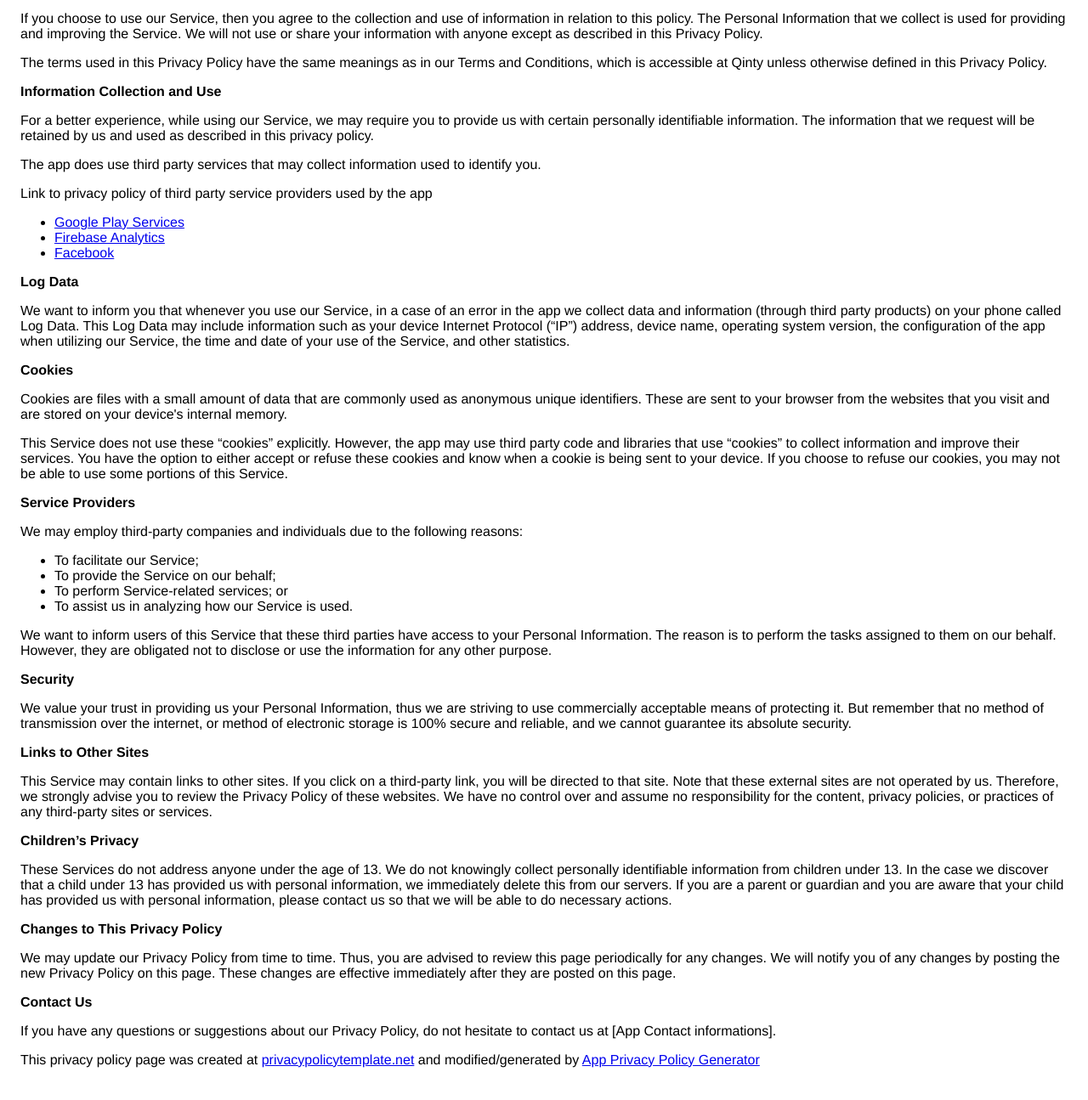
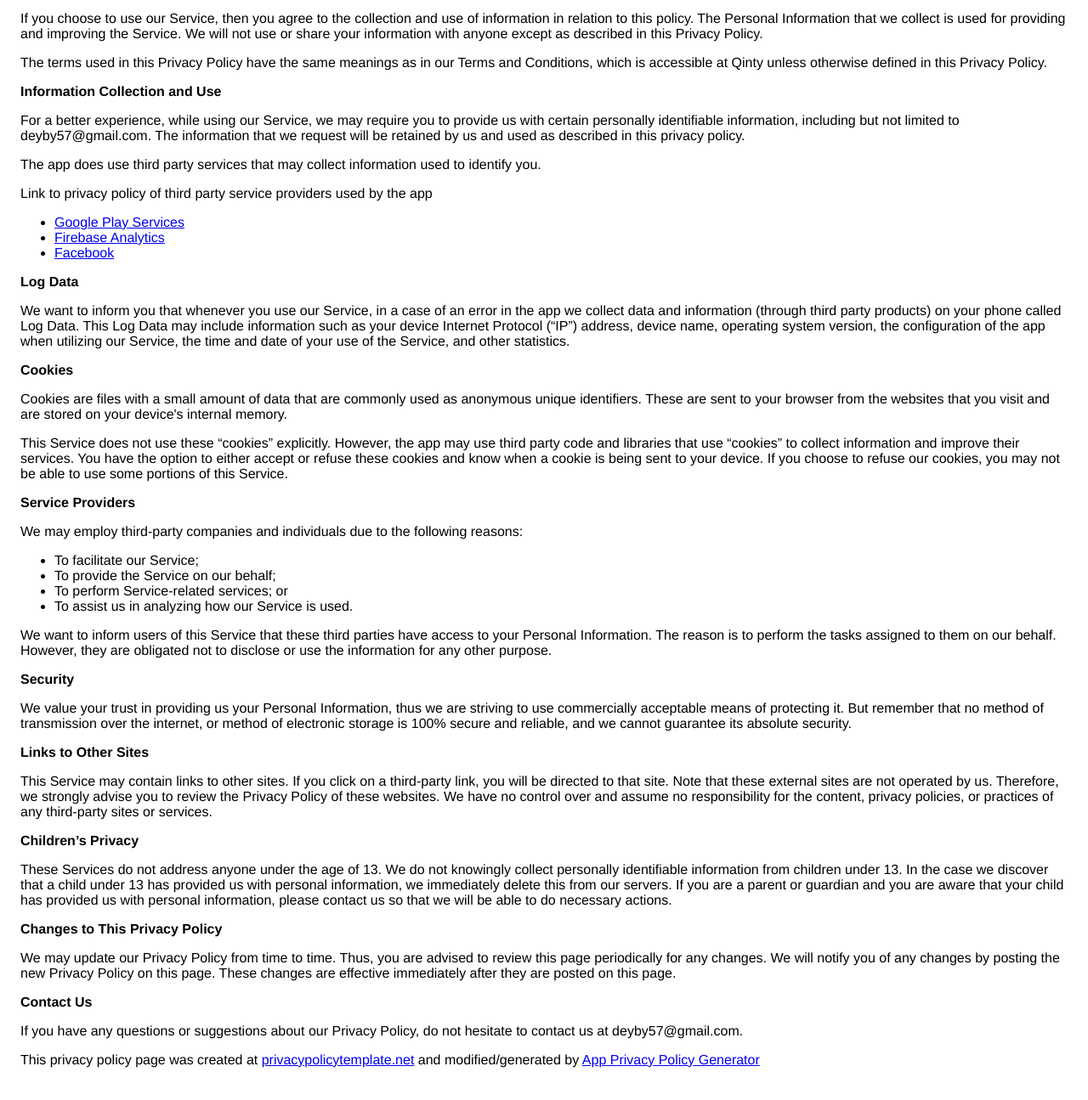
Before and after one commit to Juandeyby/Qinty, a plain HTML site: page privacy.html in a window 1280 px wide. Shown: the part 147-1442 px from the top of the page at 85% size. Drawn offline with Linux system fonts and the light colour scheme.

Commit message:
Update privacy.html

```diff
--- a/privacy.html
+++ b/privacy.html
@@ -33,7 +33,7 @@
                   </p> <p><strong>Information Collection and Use</strong></p> <p>
                     For a better experience, while using our Service,
                     we may require you to provide us with certain
-                    personally identifiable information. The
+                    personally identifiable information, including but not limited to deyby57@gmail.com. The
                     information that we request will be
                     retained by us and used as described in this privacy policy.
                   </p> <p>
@@ -112,7 +112,7 @@
                   </p> <p><strong>Contact Us</strong></p> <p>
                     If you have any questions or suggestions about
                     our Privacy Policy, do not hesitate to contact
-                    us at [App Contact informations].
+                    us at deyby57@gmail.com.
                   </p> <p>
                     This privacy policy page was created at
                     <a href="https://privacypolicytemplate.net" target="_blank">privacypolicytemplate.net</a>
```
